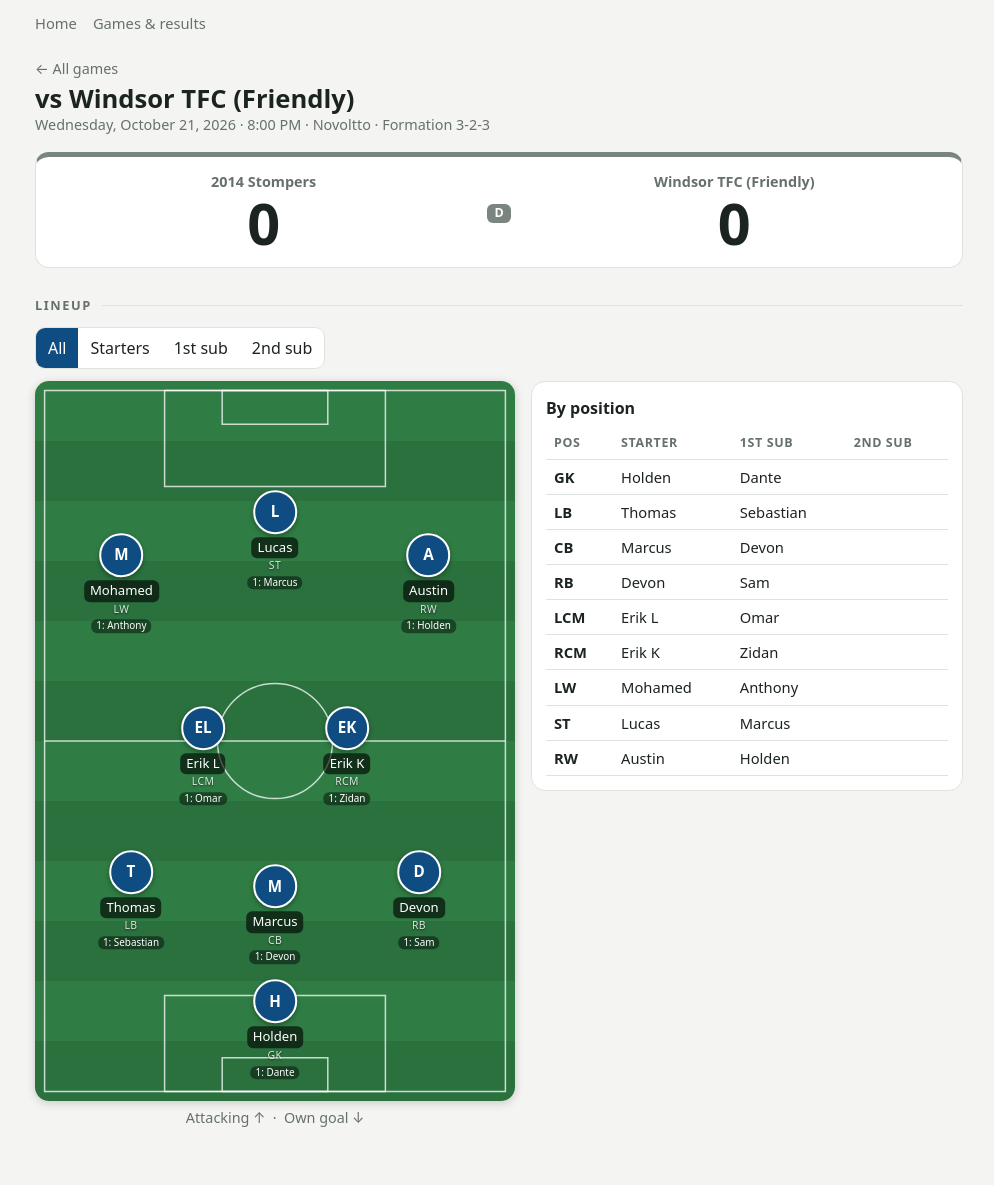
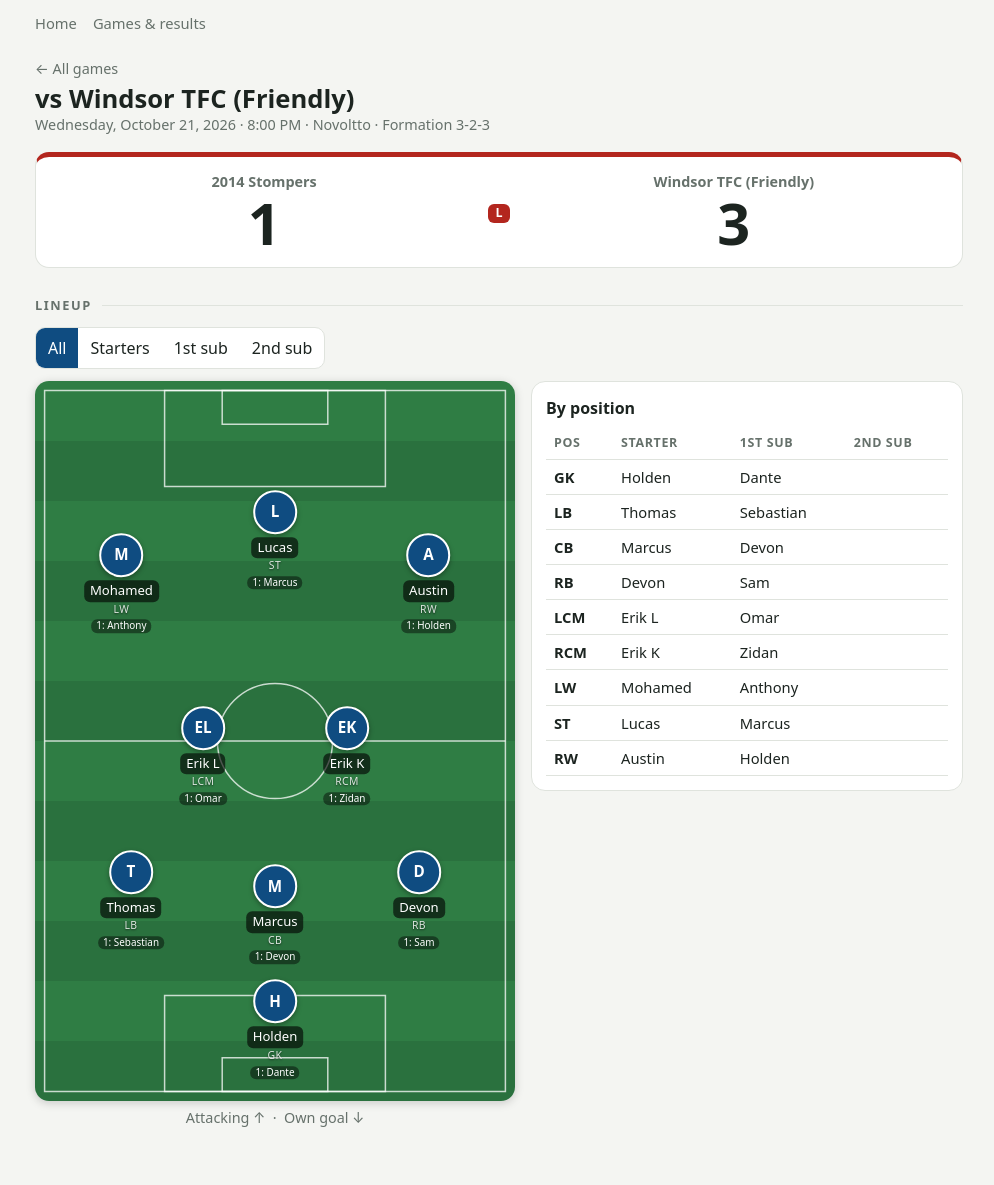
Before and after one commit to gevansscc/stompers2014, a Jekyll site: the page built from _games/2026-10-21-windsor-tfc.md, in a window 1280 px wide. Shown: the whole page, without its empty margins (141-1135 px from the left). Built offline with Jekyll 4.4.1, drawn with Linux system fonts in a browser that asks for light colours.

Commit message:
Update 2026-10-21-windsor-tfc.md

```diff
--- a/_games/2026-10-21-windsor-tfc.md
+++ b/_games/2026-10-21-windsor-tfc.md
@@ -5,6 +5,7 @@ home: true
 location: Novoltto
 time: "8:00 PM"
 status: final
+final_score: {us: 1, them: 3}
 formation: "3-2-3"
 
 lineup:
```
